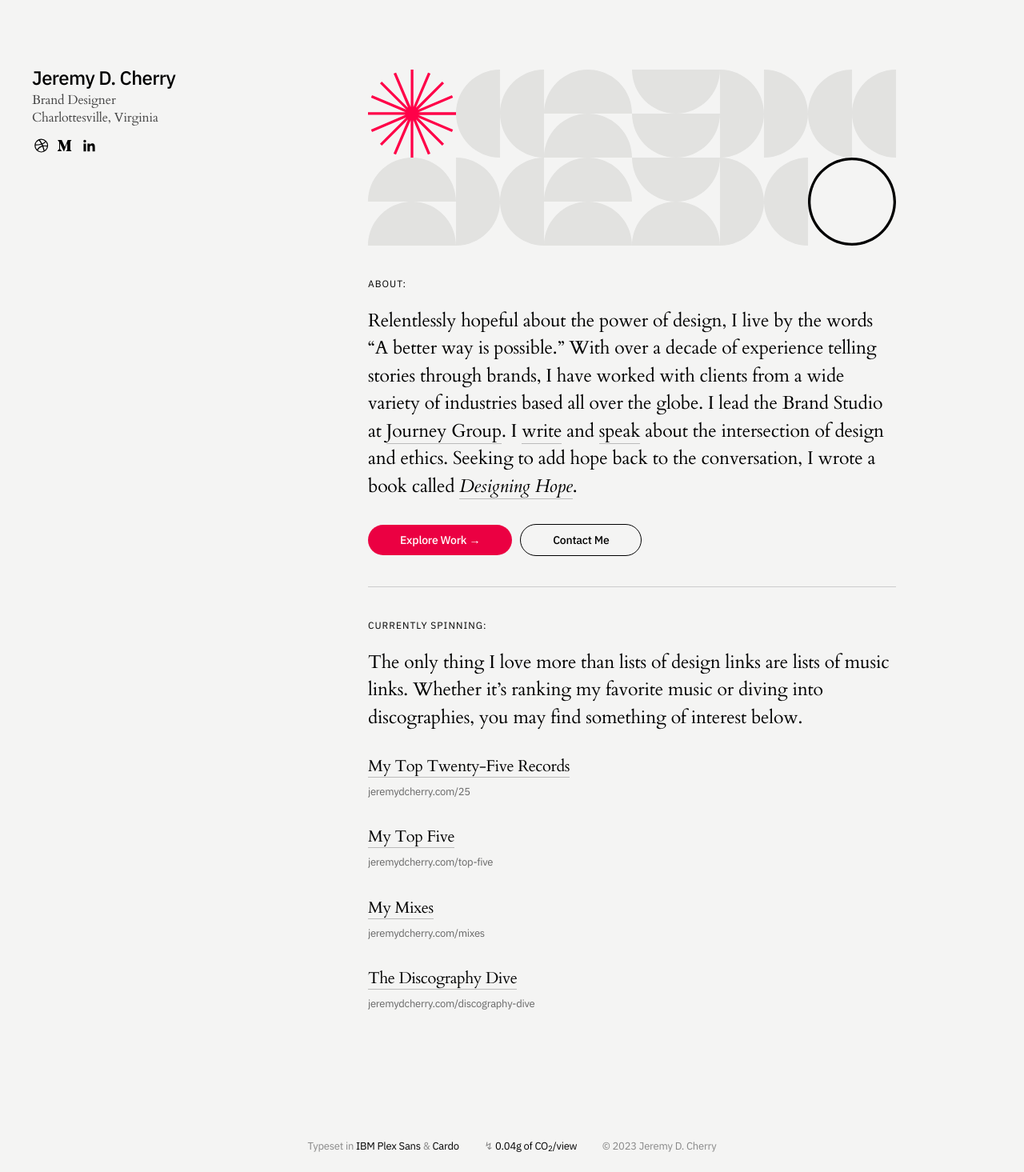
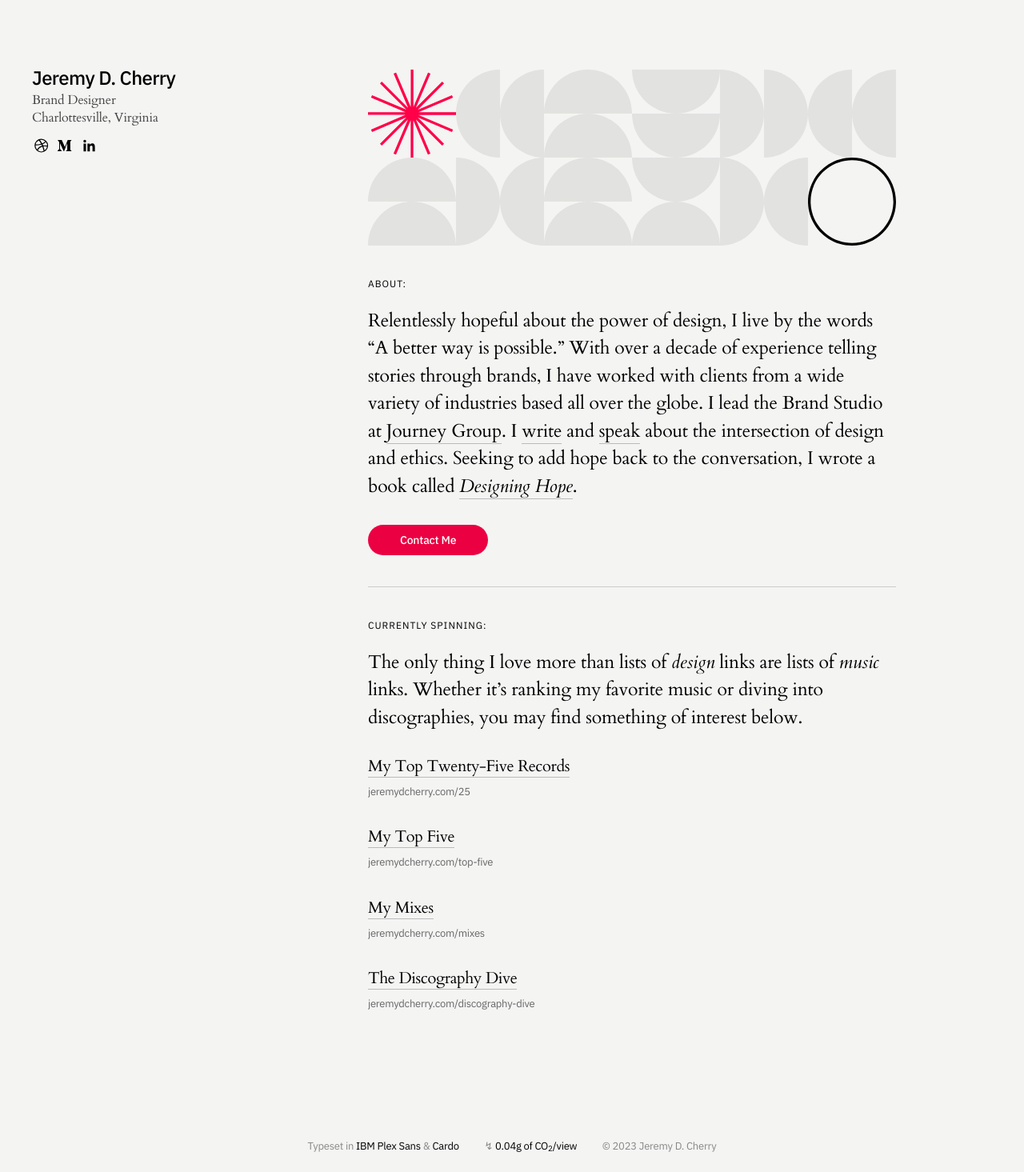
Before and after one commit to jeremydcherry/jeremydcherry.github.io, a Jekyll site: the page built from index.md, in a window 1280 px wide. Shown: the whole page at 80% size. Built offline with Jekyll 4.4.1, drawn with Linux system fonts in a browser that asks for light colours.

Commit message:
Updated home CTA

```diff
--- a/index.md
+++ b/index.md
@@ -9,13 +9,13 @@ title: Jeremy D. Cherry
 
 Relentlessly hopeful about the power of design, I live by the words “A better way is possible.” With over a decade of experience telling stories through brands, I have worked with clients from a wide variety of industries based all over the globe. I lead the Brand Studio at [Journey Group](https://journeygroup.com). I [write](https://jeremydcherry.medium.com/) and [speak](/speaking) about the intersection of design and ethics. Seeking to add hope back to the conversation, I wrote a book called [_Designing Hope_](https://hopeful.design).
 
-<a href="https://jeremydcherry.dribbble.com/" class="btn">Explore Work &rarr;</a><a href="mailto:jeremy@jeremydcherry.com" class="btn_secondary">Contact Me</a>
+<a href="mailto:jeremy@jeremydcherry.com" class="btn">Contact Me</a>
 
 ---
 
 #### Currently Spinning:
 
-The only thing I love more than lists of design links are lists of music links. Whether it’s ranking my favorite music or diving into discographies, you may find something of interest below.
+The only thing I love more than lists of _design_ links are lists of _music_ links. Whether it’s ranking my favorite music or diving into discographies, you may find something of interest below.
 
 ### [My Top Twenty-Five Records](/25)
 ###### jeremydcherry.com/25
```
